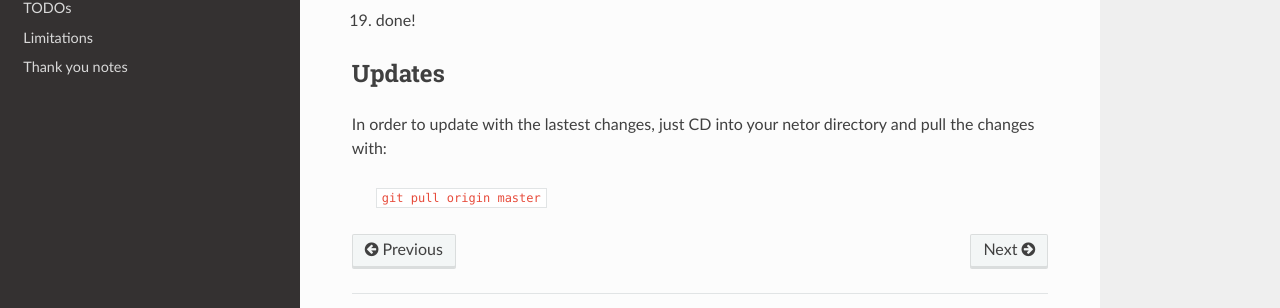
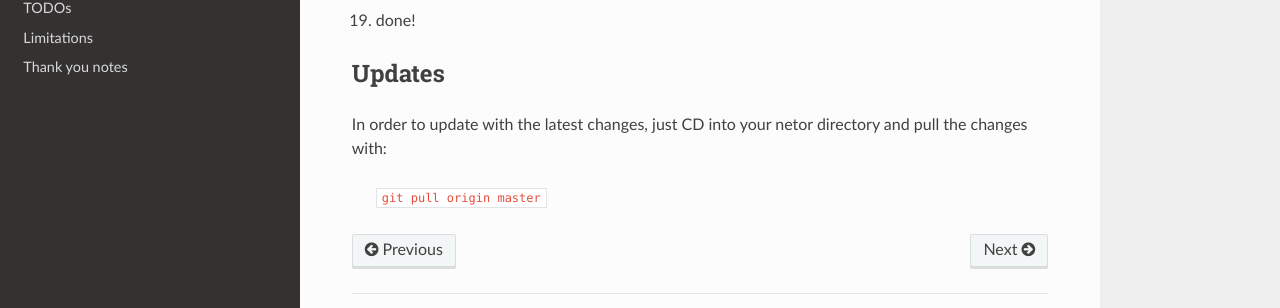
Before and after one commit to aegiacometti/netor, a Sphinx documentation site: the page built from docs/how_to_install.rst, in a window 1280 px wide and 900 px high, scrolled down 7774 px. Shown: the part 501-809 px from the top of the window. Built offline with Sphinx 7.4.7 and the Read the Docs theme 2.0.0, drawn with Linux system fonts in a browser that asks for light colours.

Commit message:
update to DOCs

```diff
--- a/docs/extras.rst
+++ b/docs/extras.rst
@@ -14,9 +14,9 @@ These passionate individuals that are always there to help, teach and guide us.
 * Python3 for network engineers: with Kirk's online trainings I started this journey of learning Python, with network orientation: Kirk Byers <ktbyers@twb-tech.com>
 * NAPALM: David Barroso dbarrosop@dravetech.com, Mircea Ulinic ping@mirceaulinic.net, and Kirk Byers ktbyers@twb-tech.com
 * TinyDB: Markus Siemens markus@m-siemens.de
-* The authors of these great books which helped my a lot:
+* The authors of these great books which helped me a lot:
 
     * Network Programmability and Automation (Jason Edelman, Scott S. Lowe and Matt Oswalt)
     * Network Automation at Scale (Mircea Ulinic and Seth House)
 * Ansible and Salt teams
-* OpenSource community in gener
+* OpenSource community in general
--- a/docs/how_to_install.rst
+++ b/docs/how_to_install.rst
@@ -400,6 +400,6 @@ Create these links to use as defaults, these files will by the updated ones from
 Updates
 *******
 
-In order to update with the lastest changes, just CD into your netor directory and pull the changes with:
+In order to update with the latest changes, just CD into your netor directory and pull the changes with:
 
     ``git pull origin master``
```
Also changed, not shown: README.md (+1 -1 lines), 1 other file.
